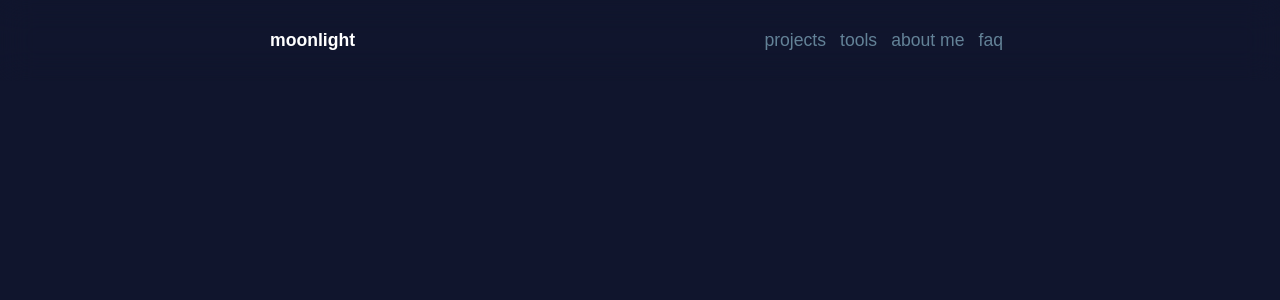
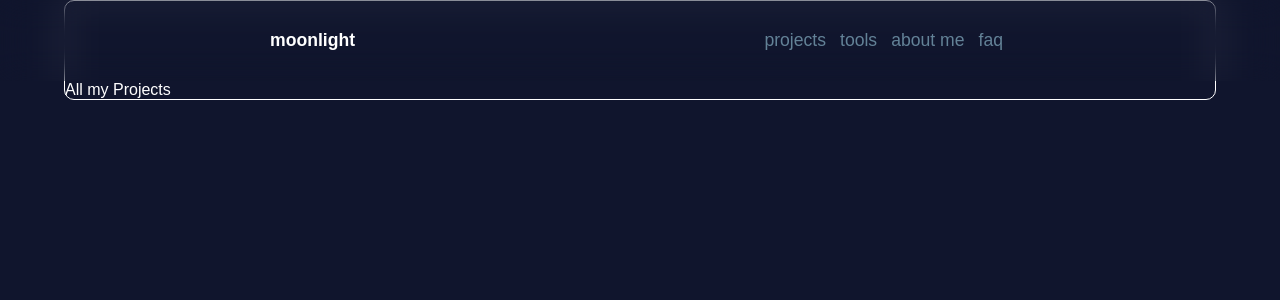
Before and after one commit to moonlight58/portfolio, a Vue app: page /projects in a window 1280 px wide. Shown: the top 300 px of the page. Built offline with nearby package versions, Linux system fonts and the light colour scheme; a web font is replaced by a local one.

Commit message:
changed detection for the scrollDown

```diff
--- a/package.json
+++ b/package.json
@@ -1,5 +1,5 @@
 {
-  "name": "portfolio",
+  "name": "moonlight",
   "version": "0.1.0",
   "private": true,
   "scripts": {
--- a/public/index.html
+++ b/public/index.html
@@ -4,7 +4,7 @@
     <meta charset="utf-8">
     <meta http-equiv="X-UA-Compatible" content="IE=edge">
     <meta name="viewport" content="width=device-width,initial-scale=1.0">
-    <link rel="icon" href="<%= BASE_URL %>favicon.ico">
+    <link rel="icon" href="<%= BASE_URL %>logo.png">
     <title><%= htmlWebpackPlugin.options.title %></title>
   </head>
   <body>
--- a/src/components/NavBar.vue
+++ b/src/components/NavBar.vue
@@ -3,7 +3,7 @@
     <div class="navbar" :class="{ 'navbar-small': isScrollingDown }">
       <a href="/" class="pseudo">moonlight</a>
       <div class="links">
-        <router-link to="/#">projects</router-link>
+        <router-link to="/projects">projects</router-link>
         <router-link to="/#">tools</router-link>
         <router-link to="/#">about me</router-link>
         <router-link to="/#">faq</router-link>
@@ -13,41 +13,31 @@
 </template>
 
 <script>
-import debounce from "lodash/debounce";
-
 export default {
   name: "NavBar",
   data() {
     return {
-      isScrollingDown: false,
-      lastScrollTop: 0,
+      isScrollingDown: false, // Contrôle si on défile vers le bas
+      prevScrollPos: 0,       // Position précédente du scroll
     };
   },
   mounted() {
-    this.handleScroll = debounce(this.handleScroll, 10); // Limiter les appels de 100 ms
-    window.addEventListener("scroll", this.handleScroll);
+    this.prevScrollPos = window.scrollY; // Initialisation de la position du scroll
+    window.addEventListener("scroll", this.handleScroll); // Ajoute un écouteur
   },
   beforeDestroy() {
-    window.removeEventListener("scroll", this.handleScroll);
+    window.removeEventListener("scroll", this.handleScroll); // Nettoie l'écouteur
   },
   methods: {
     handleScroll() {
-      const scrollTop = window.scrollY || document.documentElement.scrollTop;
-
-      // Vérifie la direction du scroll
-      if (scrollTop > this.lastScrollTop) {
-        // Scroll vers le bas : active la classe navbar-small
-        this.isScrollingDown = true;
-      } else if (scrollTop < this.lastScrollTop) {
-        this.isScrollingDown = false;
-      }
-
-      // Met à jour la position précédente du scroll
-      this.lastScrollTop = Math.max(scrollTop, 0);
+      const currentScrollPos = window.scrollY;
+      this.isScrollingDown = currentScrollPos > this.prevScrollPos; // Définit la direction
+      this.prevScrollPos = currentScrollPos;
     },
   },
 };
 </script>
+
 
 <style scoped>
 .navbar {
--- a/src/router/index.js
+++ b/src/router/index.js
@@ -4,6 +4,7 @@ import SpotifyTuiView from "@/views/projets/Spotify-TuiView.vue";
 import SteamToLinuxView from "@/views/projets/SteamToLinuxView.vue";
 import BienView from "@/views/projets/BienView.vue";
 import RoiDesRosesView from "@/views/projets/RoiDesRosesView.vue";
+import ProjectView from "@/views/ProjectView.vue";
 
 
 const routes = [
@@ -15,6 +16,11 @@ const routes = [
     path: '/moonlight',
     name: 'moonlight',
     component: Home
+  },
+  {
+    path: '/projects',
+    name: 'projects',
+    component: ProjectView
   },
   {
     path: '/personal/spotify-tui',
--- /dev/null
+++ b/src/views/ProjectView.vue
@@ -0,0 +1,20 @@
+<script setup>
+
+</script>
+
+<template>
+  <div class="container">
+    <div class="Title">All my Projects</div>
+  </div>
+</template>
+
+<style scoped>
+.container {
+  width: 90vw;
+  border: 1px solid white;
+}
+
+.Title {
+  margin-top: 5rem;
+}
+</style>
--- a/src/views/projets/BienView.vue
+++ b/src/views/projets/BienView.vue
@@ -3,7 +3,7 @@
 </script>
 
 <template>
-<div class="test"></div>
+<div class="test">B.I.E.N.</div>
 </template>
 
 <style scoped>
--- a/src/views/projets/RoiDesRosesView.vue
+++ b/src/views/projets/RoiDesRosesView.vue
@@ -3,7 +3,7 @@
 </script>
 
 <template>
-<div class="test"></div>
+<div class="test">Roi des Roses</div>
 </template>
 
 <style scoped>
--- a/src/views/projets/Spotify-TuiView.vue
+++ b/src/views/projets/Spotify-TuiView.vue
@@ -3,7 +3,7 @@
 </script>
 
 <template>
-<div class="test"></div>
+<div class="test">Spotify-TUI</div>
 </template>
 
 <style scoped>
--- a/src/views/projets/SteamToLinuxView.vue
+++ b/src/views/projets/SteamToLinuxView.vue
@@ -3,7 +3,7 @@
 </script>
 
 <template>
-<div class="test"></div>
+<div class="test">Steam to Linux</div>
 </template>
 
 <style scoped>
```
Also changed, not shown: public/logo.png (added), 1 other file (tests, documents, lock files or other folders).
